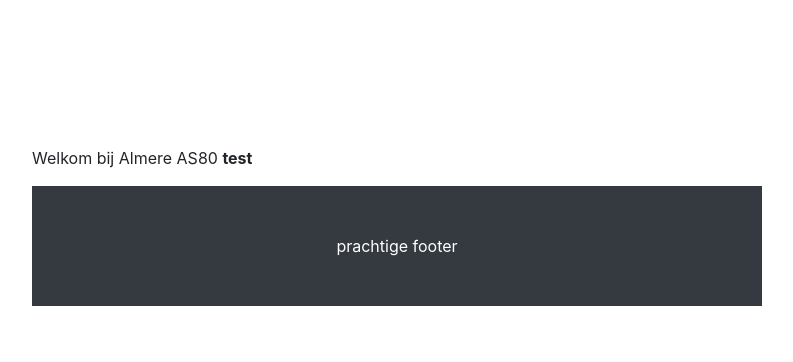
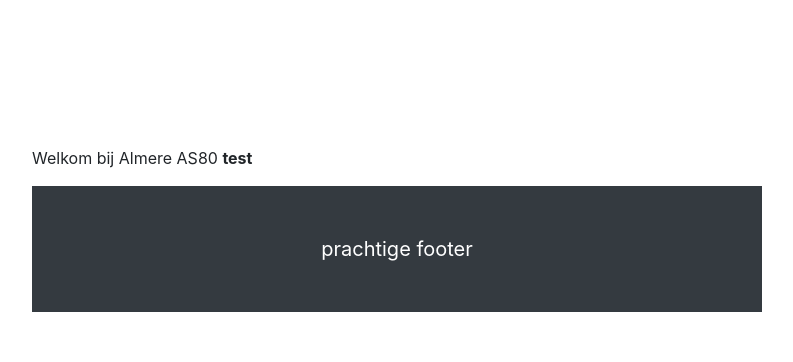
Before and after one commit to Cdtj3/project1, a PHP site: page / in a window 1280 px wide. Shown: the part 560-922 px from the top of the page, without its empty margins (243-1036 px from the left). Before the commit the page ends 866 px from the top, so only its background shows below. Run offline with PHP 8.4, Linux system fonts and the light colour scheme; a user stored in the database is signed in; some libraries are stand-ins or nearby versions.

Commit message:
footer css

```diff
--- a/Voetbal Vereniging/css/footer.css
+++ b/Voetbal Vereniging/css/footer.css
@@ -1,5 +1,5 @@
 /* footer */
 
-div.container h3{
-
+div.footer-info p{
+    font-size: 20px;
 }
--- a/Voetbal Vereniging/footer.html
+++ b/Voetbal Vereniging/footer.html
@@ -7,12 +7,11 @@
         <link href="vendor/bootstrap/css/bootstrap.min.css" rel="stylesheet">
 
         <!-- Custom styles for this template -->
-        <link href="css/scrolling-nav.css" rel="stylesheet">
-        <link rel="stylesheet" href="css\voetbalstyles.css">
+        <link href="css/footer.css" rel="stylesheet">
     </head>
         <body>
         <footer class="py-5 bg-dark">
-            <div class="container">
+            <div class="footer-info">
                 <p class="m-0 text-center text-white">prachtige footer</p>
             </div>
             <!-- /.container -->
```
